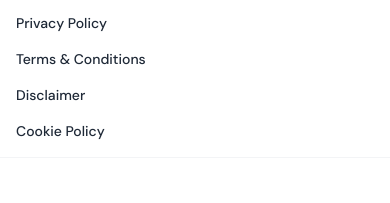
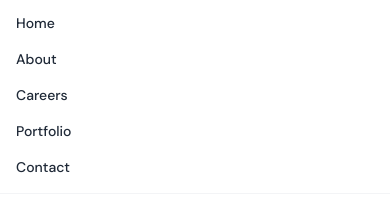
Before and after one commit to vaithi-web/mmksagency.com, a plain HTML site: page privacy-policy.html in a window 390 px wide. Both pictures are taken after a click on the button "Menu". Shown: the part 55-258 px from the top of the page. Drawn offline with nearby package versions, Linux system fonts and the light colour scheme; a script that the page names is missing.

Commit message:
Add files via upload

```diff
--- a/privacy-policy.html
+++ b/privacy-policy.html
@@ -64,7 +64,7 @@
     </div>
     <button id="mobile-toggle" class="md:hidden ml-2" aria-label="Menu"><i data-lucide="menu" class="w-6 h-6"></i></button>
    </div>
-   <div id="mobile-menu" class="hidden md:hidden px-4 pb-3 space-y-2 text-sm font-medium"><a href="#privacy-policy" class="block py-1 hover:text-brand">Privacy Policy</a> <a href="#terms-and-conditions" class="block py-1 hover:text-brand">Terms &amp; Conditions</a> <a href="#disclaimer" class="block py-1 hover:text-brand">Disclaimer</a> <a href="#cookie-policy" class="block py-1 hover:text-brand">Cookie Policy</a>
+   <div id="mobile-menu" class="hidden md:hidden px-4 pb-3 space-y-2 text-sm font-medium"><a href="index.html" class="block py-1 hover:text-brand">Home</a> <a href="about.html" class="block py-1 hover:text-brand">About</a> <a href="careers.html" class="block py-1 hover:text-brand">Careers</a> <a href="portfolio.html" class="block py-1 hover:text-brand">Portfolio</a> <a href="contact.html" class="block py-1 hover:text-brand">Contact</a>
    </div>
   </nav>
   <main class="max-w-4xl mx-auto px-4 py-12"><!-- Privacy Policy -->
```
